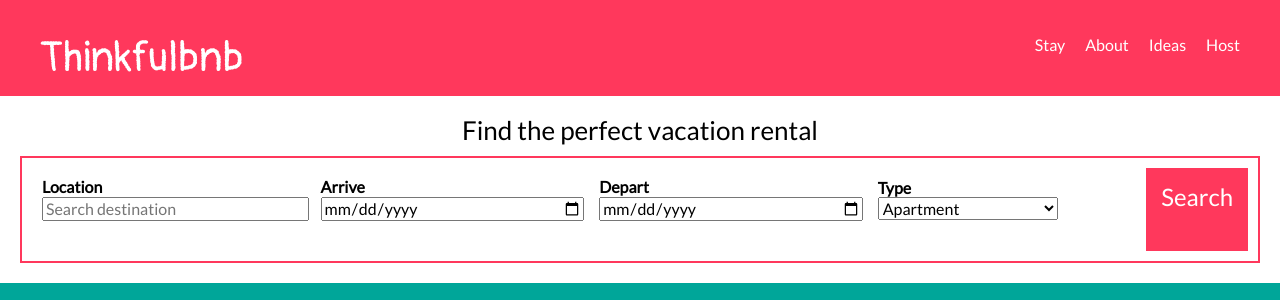
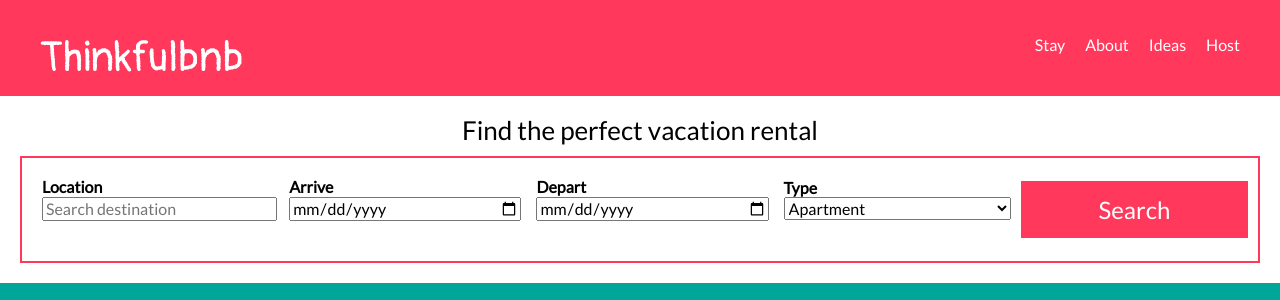
Before and after one commit to BasilCMartin/thinkfulbnb, a plain HTML site: page index.html in a window 1280 px wide. Shown: the top 300 px of the page. Drawn offline with nearby package versions, Linux system fonts and the light colour scheme.

Commit message:
hopefully final update

```diff
--- a/index.html
+++ b/index.html
@@ -64,9 +64,9 @@
             required
             />
           </div>
-          <div class="bigitem">
+          <div class="bigitem ">
             <label for="rentalType">Type</label>
-            <select name="rentalType" id="rentalType" size="1">
+            <select name="rentalType" id="rentalType" class="destroy" size="1">
               <option value="apartment">Apartment</option>
               <option value="barn">Barn</option>
               <option value="castle">Castle</option>
@@ -76,7 +76,7 @@
               <option value="yurt">Yurt</option>
             </select>
           </div>
-          <div>
+          <div class = " button-container" >
             <button type="submit">Search</button>
           </div>
         </form>
```
